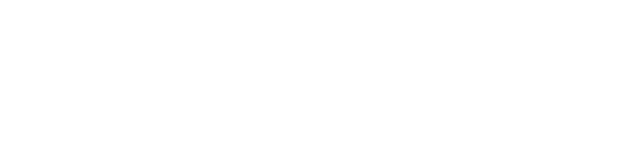
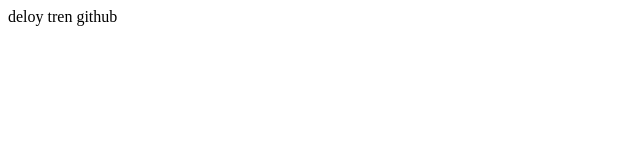
Before and after one commit to ainhinguyenthuy/git_1_remote, a plain HTML site: page index.html in a window 1280 px wide. Shown: the whole page, without its empty margins (0-640 px from the left). Drawn offline with Linux system fonts and the light colour scheme.

Commit message:
Update index.html

```diff
--- a/index.html
+++ b/index.html
@@ -6,6 +6,6 @@
     <title>Document</title>
 </head>
 <body>
-
+    deloy tren github
 </body>
 </html>
```
